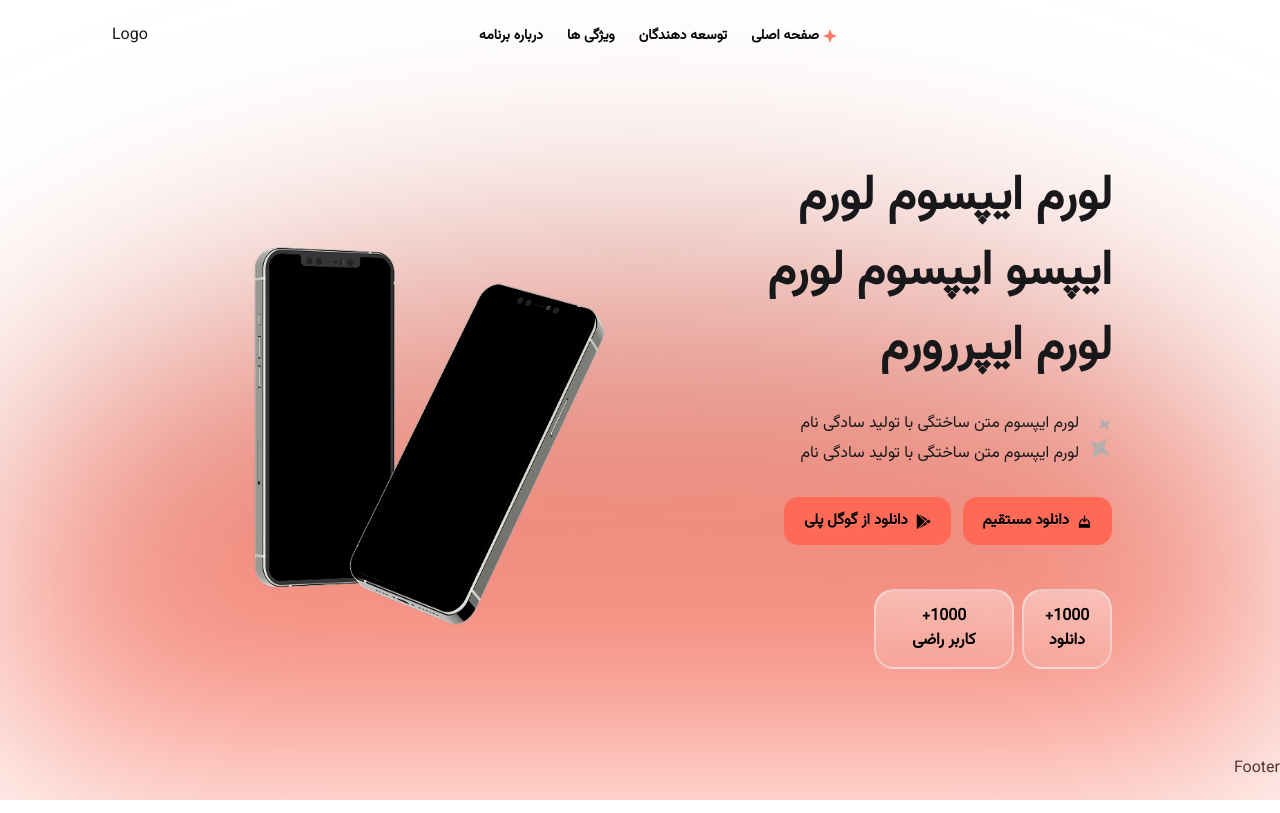
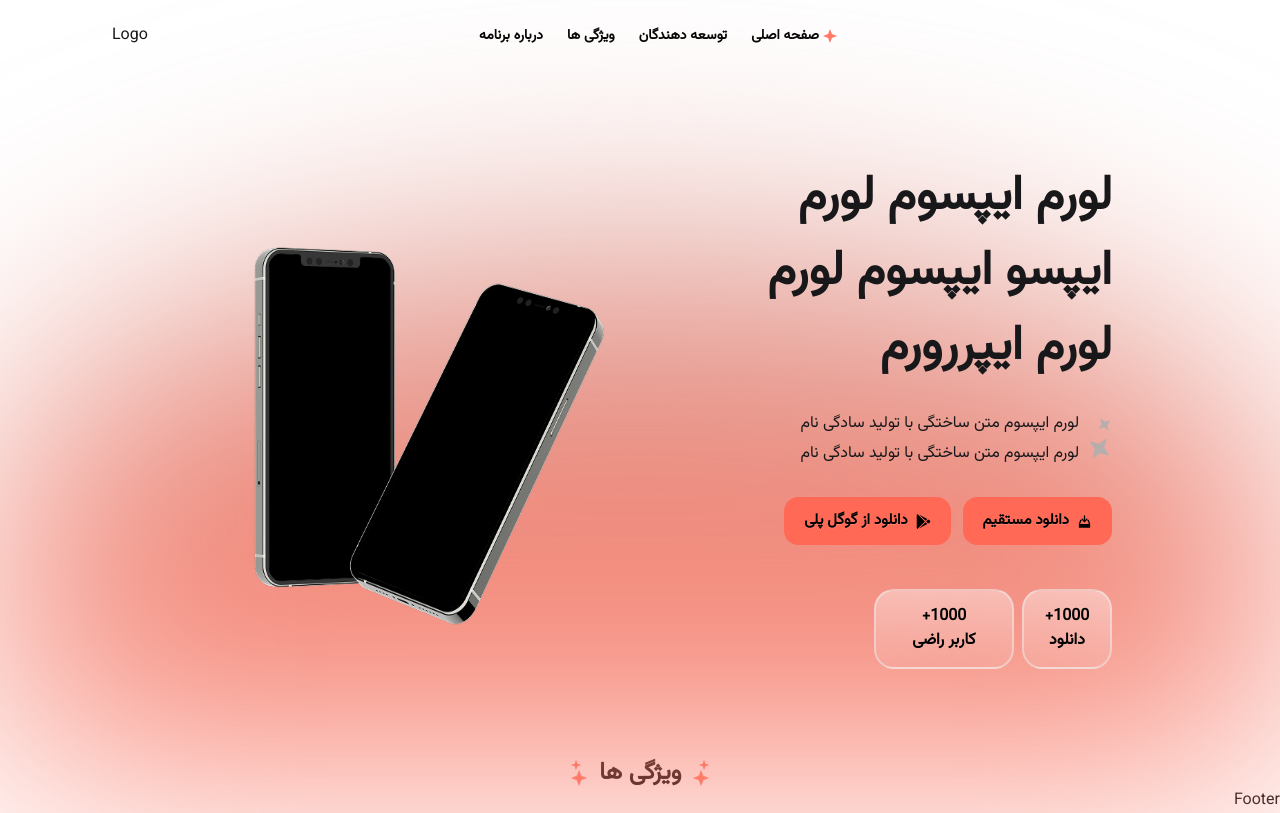
Before and after one commit to buordino/landing, a Next.js app: page / in a window 1280 px wide. Built offline with nearby package versions, Linux system fonts and the light colour scheme.

Commit message:
change ui

```diff
--- /dev/null
+++ b/app/_components/FeaturesSection.tsx
@@ -0,0 +1,11 @@
+import SectionTitle from "./SectionTitle"
+
+const FeaturesSection = () => {
+  return (
+    <section id="features">
+       <SectionTitle>ویژگی ها</SectionTitle>
+    </section>
+  )
+}
+
+export default FeaturesSection
--- /dev/null
+++ b/app/_components/SectionTitle.tsx
@@ -0,0 +1,51 @@
+import Image from "next/image";
+import { ReactNode } from "react"
+
+interface SectionTitlePropsType{
+    children:ReactNode
+}
+const SectionTitle = ({children}: SectionTitlePropsType) => {
+  return (
+    <div className="flex items-center justify-center gap-3">
+      <div>
+        <div className="relative size-[10px]">
+          <Image
+            alt="img-1"
+            src={"/images/small-star-1.png"}
+            fill
+            className="object-center"
+          />
+        </div>
+        <div className="relative size-4">
+          <Image
+            alt="img-1"
+            src={"/images/small-star-2.png"}
+            fill
+            className="object-center"
+          />
+        </div>
+      </div>
+      <h2 className="text-custome-black font-semibold text-2xl">{children}</h2>
+      <div>
+        <div className="relative size-[10px] mr-[6.6px]">
+          <Image
+            alt="img-1"
+            src={"/images/small-star-1.png"}
+            fill
+            className="object-center"
+          />
+        </div>
+        <div className="relative size-4">
+          <Image
+            alt="img-1"
+            src={"/images/small-star-2.png"}
+            fill
+            className="object-center"
+          />
+        </div>
+      </div>
+    </div>
+  );
+};
+
+export default SectionTitle
--- a/app/page.tsx
+++ b/app/page.tsx
@@ -1,9 +1,11 @@
+import FeaturesSection from "./_components/FeaturesSection";
 import IntroductionSection from "./_components/IntroductionSection";
 
 export default function Home() {
   return (
     <div>
       <IntroductionSection />
+      <FeaturesSection />
     </div>
   );
 }
```
Also changed, not shown: public/images/small-star-1.png (added), public/images/small-star-2.png (added).
